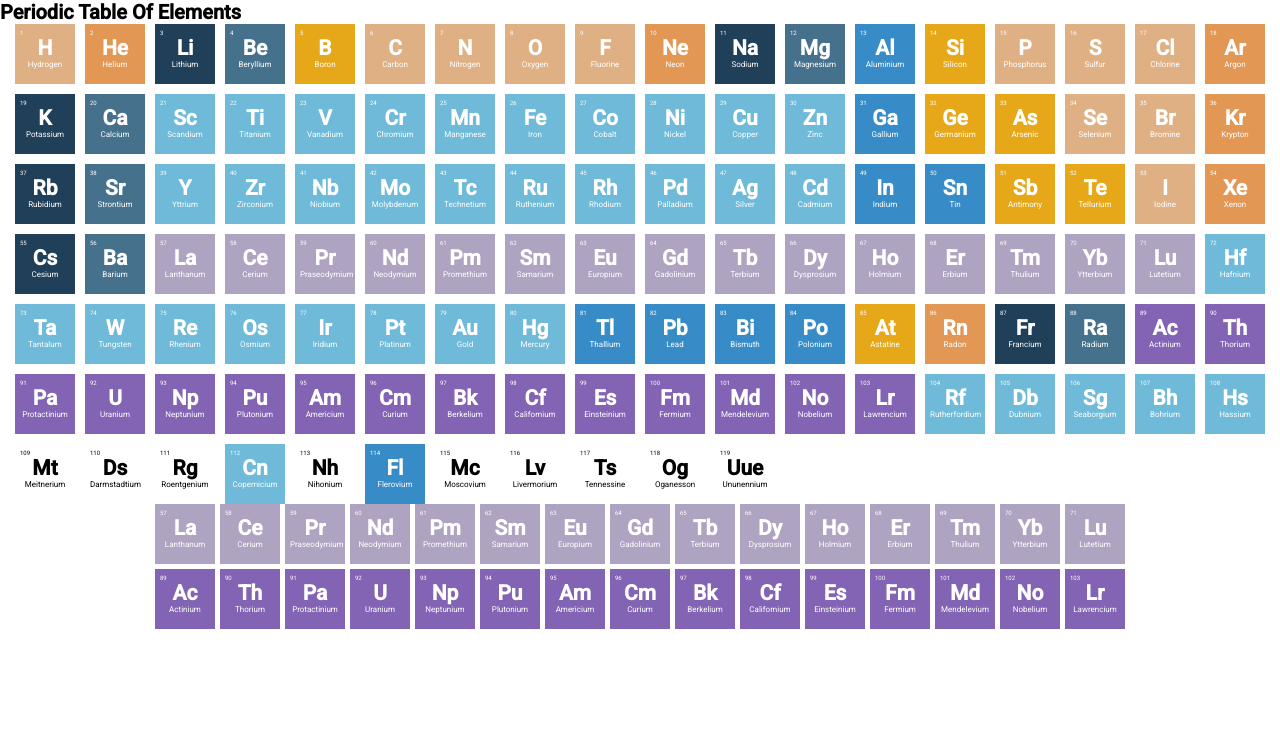
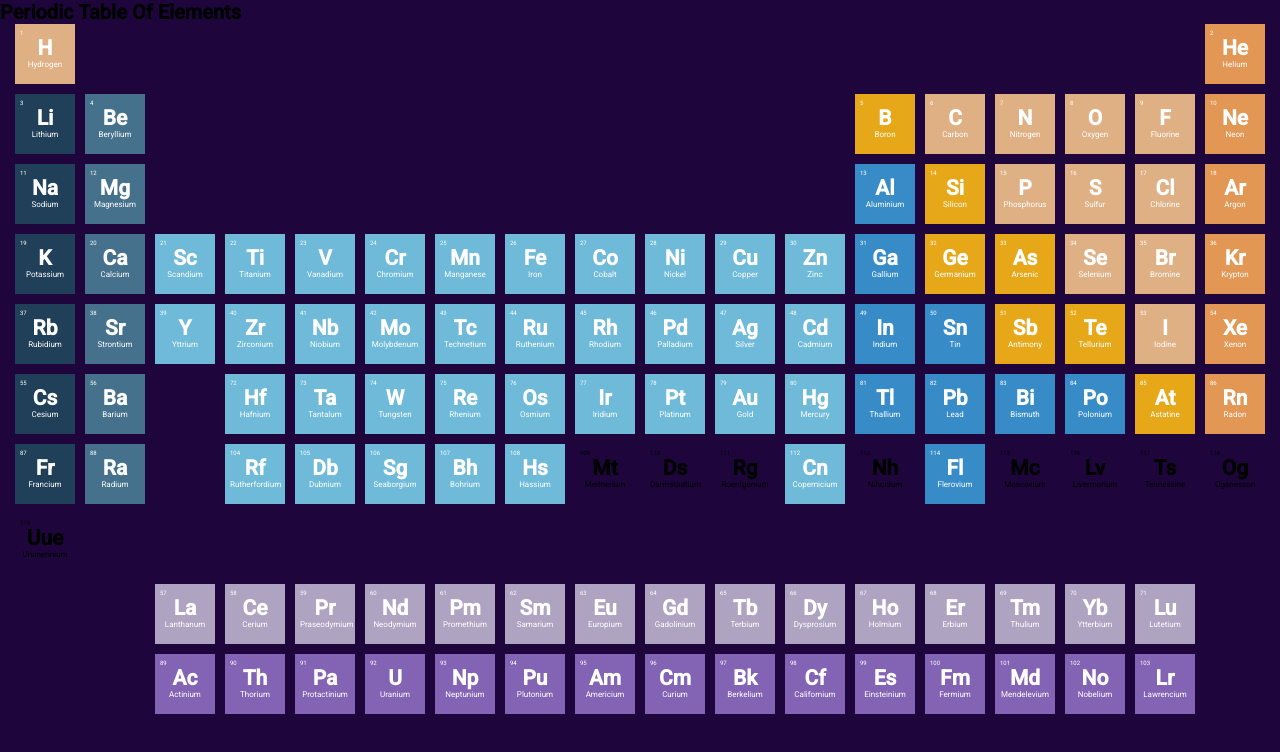
Before and after one commit to TraekWells/periodic-table-of-elements, a Vue app: page / in a window 1280 px wide. Shown: the top 752 px of the page. Built offline with nearby package versions, Linux system fonts and the light colour scheme.

Commit message:
FINALLY found a way to create the periodic table shape. Must. Commit. At. All. Costs.

```diff
--- a/src/App.vue
+++ b/src/App.vue
@@ -3,9 +3,6 @@
     <h1>Periodic Table Of Elements</h1>
     <section class="periodic-table">
       <Element v-for="element in elements" :element="element" :key="element.number" />
-    </section>
-    <section class="sub-grid" v-if="showOnSubgrid">
-      <Element v-for="element in showOnSubgrid" :element="element" :key="element.number" />
     </section>
   </div>
 </template>
@@ -63,19 +60,15 @@ html {
   font-family: $font-stack;
 }
 
+body {
+  background-color: #1e063d;
+}
+
 .periodic-table {
   display: grid;
   grid-gap: 1rem;
   grid-template-columns: repeat(18, 6rem);
-  grid-template-rows: repeat(7, 6rem);
-  justify-content: center;
-}
-
-.sub-grid {
-  display: grid;
-  grid-gap: 0.5rem;
-  grid-template-columns: repeat(15, 6rem);
-  grid-template-rows: repeat(2, 6rem);
+  grid-template-rows: repeat(10, 6rem);
   justify-content: center;
 }
 </style>
--- a/src/components/Element.vue
+++ b/src/components/Element.vue
@@ -1,5 +1,9 @@
 <template>
-  <article class="element" :class="getClass()">
+  <article
+    class="element"
+    :class="getClass()"
+    :style="{gridColumn: element.xpos, gridRow: element.ypos}"
+  >
     <div class="element__number">{{ element.number }}</div>
     <div class="element__symbol">{{ element.symbol }}</div>
     <div class="element__name">{{ element.name }}</div>
@@ -11,6 +15,11 @@ export default {
   name: "Element",
   props: {
     element: Object
+  },
+  data() {
+    return {
+      previousPosition: 0
+    };
   },
   methods: {
     getClass() {
```
